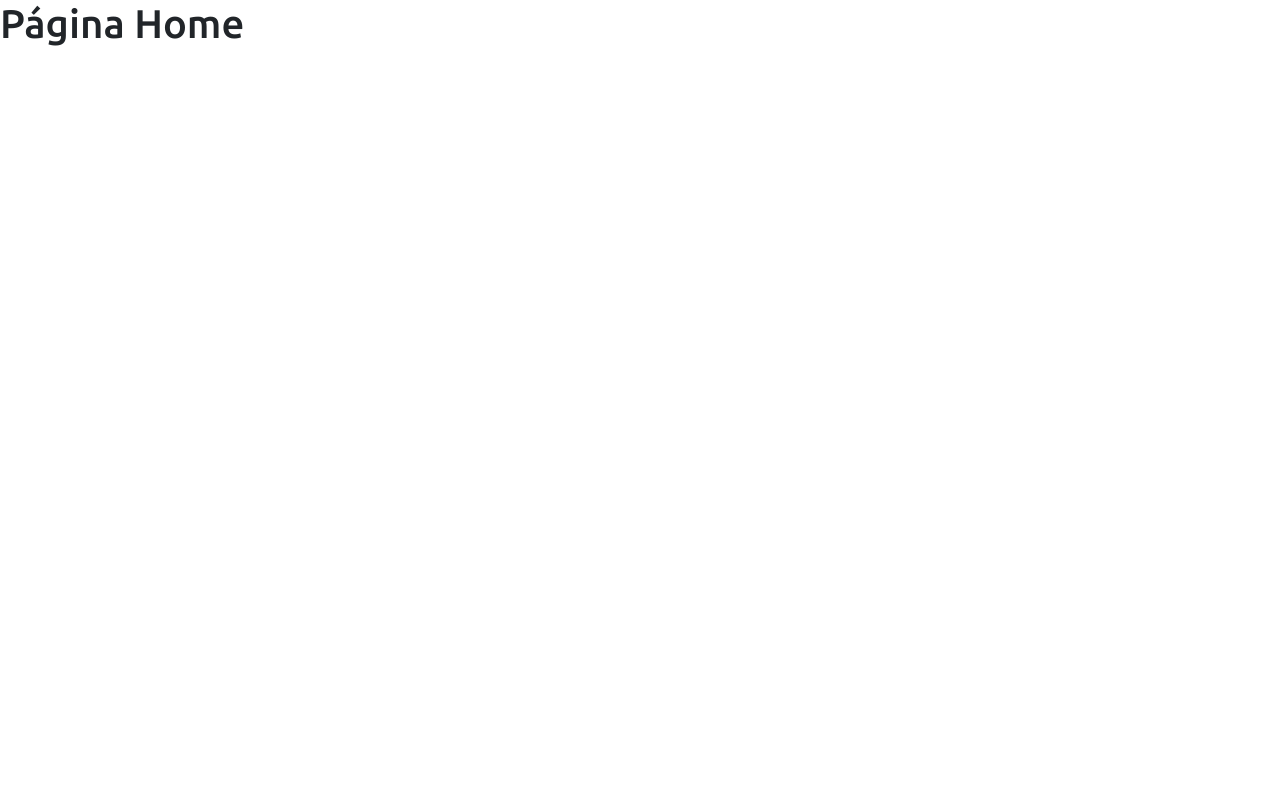
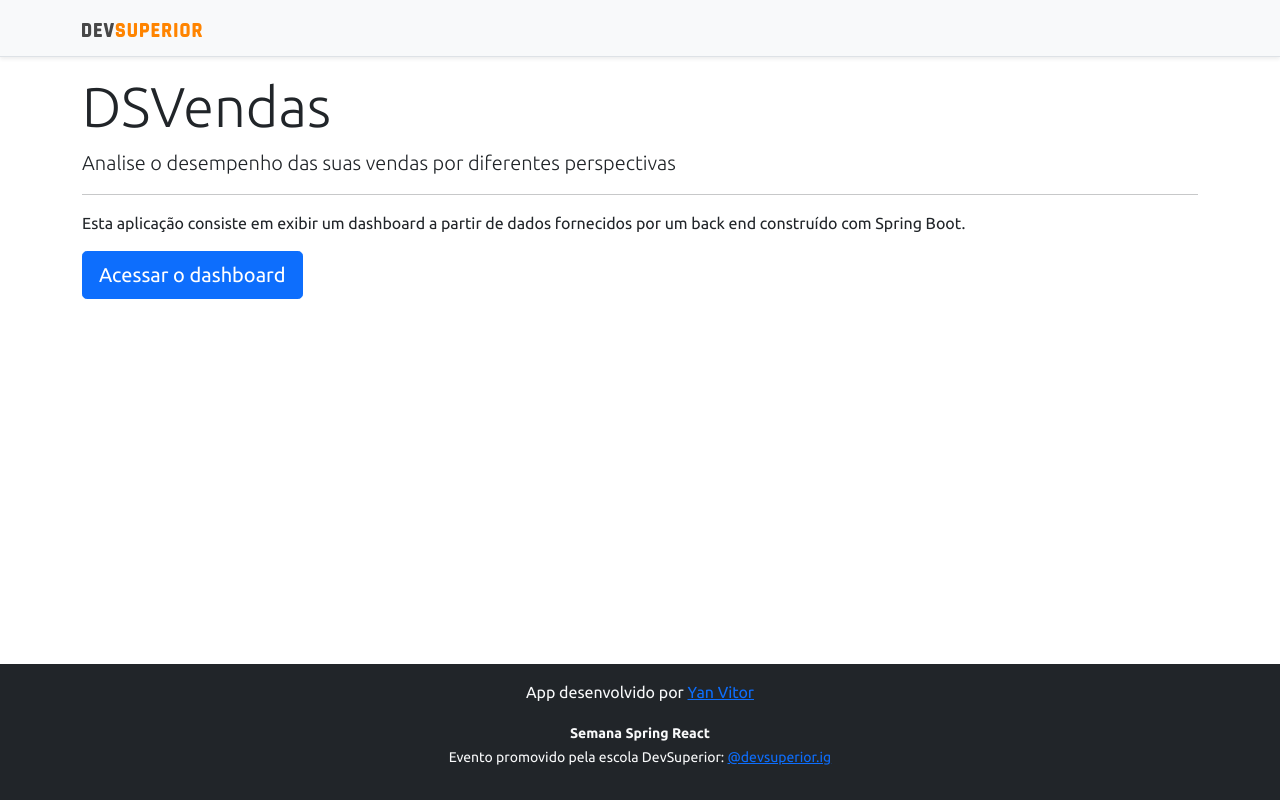
Before and after one commit to YanVL/projeto-sds3, a React (Create React App) app in the folder frontend/: page / in a window 1280 px wide. Built offline with nearby package versions, Linux system fonts and the light colour scheme.

Commit message:
Home, navigation

```diff
--- a/frontend/src/Routes.tsx
+++ b/frontend/src/Routes.tsx
@@ -1,6 +1,6 @@
 import Dashboard from "pages/Dashboard";
 import Home from "pages/Home";
-import { BrowserRouter, Route, Switch } from "react-router-dom";
+import { BrowserRouter, Link, Route, Switch } from "react-router-dom";
 
 const Routes = () => {
   return <BrowserRouter>
@@ -11,8 +11,6 @@
         <Route path="/dashboard">
             <Dashboard />
         </Route>
-
-
     </Switch>
   </BrowserRouter>;
 };
--- a/frontend/src/components/NavBar/index.tsx
+++ b/frontend/src/components/NavBar/index.tsx
@@ -1,15 +1,18 @@
-import ImgDsDark from 'assets/img/ds-dark.svg';
+import ImgDsDark from "assets/img/ds-dark.svg";
+import { Link } from "react-router-dom";
 
 const NavBar = () => {
   return (
     <div className="d-flex flex-column flex-md-row align-items-center p-3 px-md-4 mb-3 bg-light border-bottom shadow-sm">
       <div className="container">
         <nav className="my-2 my-md-0 mr-md-3">
-          <img src={ImgDsDark} alt="DevSuperior" width="120" />
+          <Link to="/">
+            <img src={ImgDsDark} alt="DevSuperior" width="120" />
+          </Link>
         </nav>
       </div>
     </div>
   );
-}
+};
 
 export default NavBar;
--- a/frontend/src/pages/Home/index.tsx
+++ b/frontend/src/pages/Home/index.tsx
@@ -1,8 +1,29 @@
+import Footer from "components/Footer";
+import NavBar from "components/NavBar";
+import { Link, NavLink } from "react-router-dom";
+
 const Home = () => {
   return (
-    <div>
-      <h1>Página Home</h1>
-    </div>
+    <>
+      <NavBar />
+      <div className="container">
+        <div className="jumbotron">
+          <h1 className="display-4">DSVendas</h1>
+          <p className="lead">
+            Analise o desempenho das suas vendas por diferentes perspectivas
+          </p>
+          <hr />
+          <p>
+            Esta aplicação consiste em exibir um dashboard a partir de dados
+            fornecidos por um back end construído com Spring Boot.
+          </p>
+          <Link className="btn btn-primary btn-lg" to="/dashboard">
+              Acessar o dashboard
+          </Link>
+        </div>
+      </div>
+      <Footer />
+    </>
   );
 };
 
```
